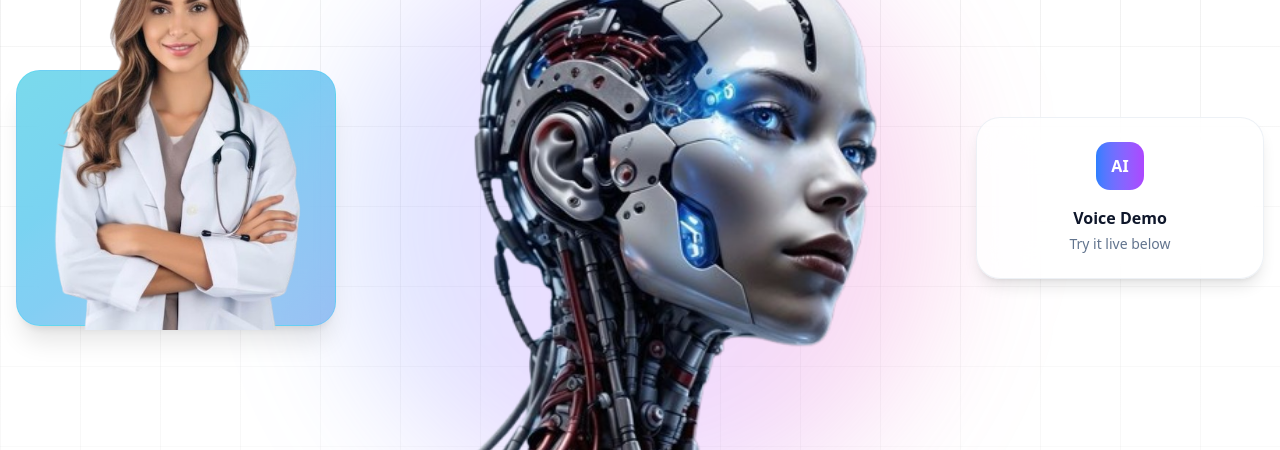
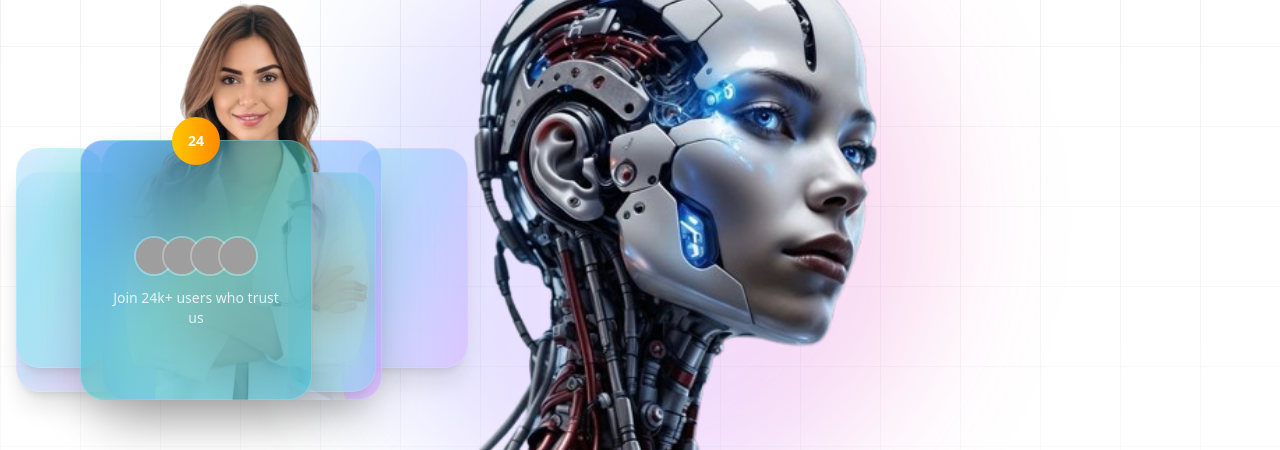
Before and after one commit to Dagi1995/ai-medical-voice-assistant, a Next.js app: page / in a window 1280 px wide. Shown: the part 274-724 px from the top of the page. Built offline with nearby package versions, Linux system fonts and the light colour scheme; no server answers; grey boxes are pictures that could not be loaded.

Commit message:
fix:the hero section

```diff
--- a/app/globals.css
+++ b/app/globals.css
@@ -120,3 +120,25 @@
     @apply bg-background text-foreground;
   }
 }
+
+.inverted {
+	clip-path: path("M20,0H30A10,10 0,0,1 40,10V20A10,10 0,0,0 50,30H90A10,10 0,0,1 100,40V90A10,10 0,0,1 90,100H30A10,10 0,0,1 20,90V90A10,10 0,0,0 10,80H10A10,10 0,0,1 0,70V20A20,20 0,0,1 20,0Z");
+	width: 100px;
+	height: 100px;
+	background-color: #513D34;
+	aspect-ratio: 1 / 1;
+}
+
+/* ADD THIS NEW CLASS FOR YOUR FEATURE CARD */
+.feature-card-clip {
+  clip-path: path("M14.4,0H208.8A14.4,14.4 0,0,1 223.2,14.4V28.8A14.4,14.4 0,0,0 237.6,43.2H288A14.4,14.4 0,0,1 302.4,57.6V134.4A14.4,14.4 0,0,1 288,148.8H79.2A14.4,14.4 0,0,1 64.8,134.4V120A14.4,14.4 0,0,0 50.4,105.6H50.4A14.4,14.4 0,0,1 36,91.2V28.8A28.8,28.8 0,0,1 64.8,0Z");
+  width: 288px;  /* w-72 = 288px */
+  height: 148.8px; /* Adjusted for content */
+}
+
+/* Optional: Add a responsive version */
+@layer utilities {
+  .clip-feature-card {
+    clip-path: path("M14.4,0H208.8A14.4,14.4 0,0,1 223.2,14.4V28.8A14.4,14.4 0,0,0 237.6,43.2H288A14.4,14.4 0,0,1 302.4,57.6V134.4A14.4,14.4 0,0,1 288,148.8H79.2A14.4,14.4 0,0,1 64.8,134.4V120A14.4,14.4 0,0,0 50.4,105.6H50.4A14.4,14.4 0,0,1 36,91.2V28.8A28.8,28.8 0,0,1 64.8,0Z");
+  }
+}
--- a/app/page.tsx
+++ b/app/page.tsx
@@ -108,37 +108,51 @@ export default function Home() {
             </div>
           </div>
           {/* LEFT FEATURE CARD — CLIPPED CARD ONLY */}
-          <div className="hidden lg:block absolute left-0 top-1/3 -translate-y-1/2">
-            <div className="relative w-80 isolate">
-              {/* CARD (ONLY THIS IS CLIPPED) */}
+          <div className="hidden lg:block absolute left-0 top-2/5 -translate-y-1/2">
+            <div className="relative w-[460px] h-[260px] flex items-end gap-0 isolate">
+              {/* LEFT SMALL */}
               <div
                 className="
-        relative h-64
-        bg-cyan-500/40
+        h-[220px] w-[110px]
         rounded-3xl
-        overflow-hidden
         bg-gradient-to-br from-cyan-500/20 via-blue-500/20 to-purple-500/20
         backdrop-blur-xl
-        border border-cyan-400/20
+        border border-white/10
         shadow-xl
+        relative
+        -top-2
       "
-                style={{
-                  clipPath: `path('
-    M40 0
-    H calc(100% - 40)
-    Q 100% 0 100% 40
-    V calc(100% - 80)
-    Q 100% 100% calc(100% - 80) 100%
-    H 40
-    Q 0 100% 0 calc(100% - 40)
-    V 40
-    Q 0 0 40 0
-    Z
-  ')`,
-                }}
-              ></div>
+              />
 
-              {/* IMAGE (NOT CLIPPED — FLOATING) */}
+              {/* MIDDLE BIG (MAIN) */}
+              <div
+                className="
+        relative z-10
+        h-[260px] w-[280px]
+        -mx-6
+        rounded-3xl
+        bg-gradient-to-br from-cyan-500/30 via-blue-500/30 to-purple-500/30
+        backdrop-blur-2xl
+        border border-white/20
+        shadow-2xl
+      "
+              />
+
+              {/* RIGHT SMALL */}
+              <div
+                className="
+        h-[220px] w-[110px]
+        rounded-3xl
+        bg-gradient-to-br from-cyan-500/20 via-blue-500/20 to-purple-500/20
+        backdrop-blur-xl
+        border border-white/10
+        shadow-xl
+        relative
+        -top-8
+      "
+              />
+
+              {/* FLOATING IMAGE */}
               <div className="absolute -top-40 left-1/2 -translate-x-1/2 w-[320px] h-[420px] z-20 pointer-events-none">
                 <Image
                   src="/doctor-girl.png"
@@ -148,24 +162,95 @@ export default function Home() {
                   className="object-contain select-none"
                 />
               </div>
-
-              {/* bottom fade */}
             </div>
           </div>
 
-          {/* RIGHT FEATURE CARD */}
-          <div className="hidden lg:block absolute right-0 top-1/3 -translate-y-1/2">
-            <div className="group relative w-72 rounded-3xl p-6 bg-white/70 dark:bg-slate-900/70 backdrop-blur-xl border border-slate-200/60 dark:border-slate-800/60 shadow-lg hover:shadow-xl transition text-center">
-              <div className="absolute inset-0 rounded-3xl bg-gradient-to-br from-purple-500/10 to-transparent opacity-0 group-hover:opacity-100 transition" />
-              <div className="relative">
-                <div className="mx-auto mb-4 w-12 h-12 rounded-xl bg-gradient-to-r from-blue-500 to-purple-500 flex items-center justify-center text-white font-bold">
-                  AI
+          {/* RIGHT FEATURE CARD — Updated Colors + Real Online Avatars */}
+          <div className="hidden lg:block absolute right-[-40] top-2/5 -translate-y-1/2">
+            <div className="relative w-[360px] h-[260px] flex items-end gap-0 isolate">
+              {/* LEFT SMALL */}
+              <div
+                className="
+        h-[220px] w-[110px]
+        rounded-3xl
+        bg-gradient-to-br from-blue-400/20 via-teal-400/20 to-cyan-400/20
+        backdrop-blur-xl
+        border border-white/10
+        shadow-xl
+        relative
+        -top-8
+      "
+              />
+
+              {/* MIDDLE BIG (MAIN FEATURE) */}
+              <div
+                className="
+        relative z-10
+        h-[260px] w-[280px]
+        -mx-6
+        rounded-3xl
+        bg-gradient-to-br from-blue-600/40 via-teal-500/40 to-cyan-500/40
+        backdrop-blur-2xl
+        border border-white/20
+        shadow-2xl
+        flex flex-col items-center justify-center
+        text-white
+        p-6
+      "
+              >
+                {/* PARTIAL CIRCLE BADGE */}
+                <div className="absolute -top-6 left-1/2 -translate-x-1/2 w-12 h-12">
+                  <div
+                    className="w-full h-full rounded-full bg-gradient-to-r from-yellow-400 to-orange-400 flex items-center justify-center
+          clip-[polygon(50%_0%,85%_15%,85%_85%,50%_100%,15%_85%,15%_15%)]"
+                  >
+                    <span className="font-bold text-white text-sm">24</span>
+                  </div>
                 </div>
-                <h3 className="font-semibold text-slate-900 dark:text-white">
-                  Voice Demo
-                </h3>
-                <p className="mt-1 text-sm text-slate-500">Try it live below</p>
+
+                {/* CONTENT — REAL USER AVATARS */}
+                <div className="flex flex-col items-center mt-6">
+                  <div className="flex -space-x-3">
+                    <img
+                      src="https://avatars.githubusercontent.com/u/1?v=4"
+                      alt="User 1"
+                      className="w-10 h-10 rounded-full border-2 border-white/30"
+                    />
+                    <img
+                      src="https://avatars.githubusercontent.com/u/2?v=4"
+                      alt="User 2"
+                      className="w-10 h-10 rounded-full border-2 border-white/30"
+                    />
+                    <img
+                      src="https://avatars.githubusercontent.com/u/3?v=4"
+                      alt="User 3"
+                      className="w-10 h-10 rounded-full border-2 border-white/30"
+                    />
+                    <img
+                      src="https://avatars.githubusercontent.com/u/4?v=4"
+                      alt="User 4"
+                      className="w-10 h-10 rounded-full border-2 border-white/30"
+                    />
+                  </div>
+                  <p className="mt-3 text-sm text-white/80 text-center">
+                    Join 24k+ users who trust us
+                  </p>
+                </div>
               </div>
+
+              {/* RIGHT SMALL */}
+              <div
+                className="
+        h-[220px] w-[110px]
+        rounded-3xl
+        bg-gradient-to-br from-blue-400/20 via-teal-400/20 to-cyan-400/20
+        backdrop-blur-xl
+        border border-white/10
+        shadow-xl
+        relative
+        -top-2
+      "
+              />
             </div>
           </div>
         </div>
```
